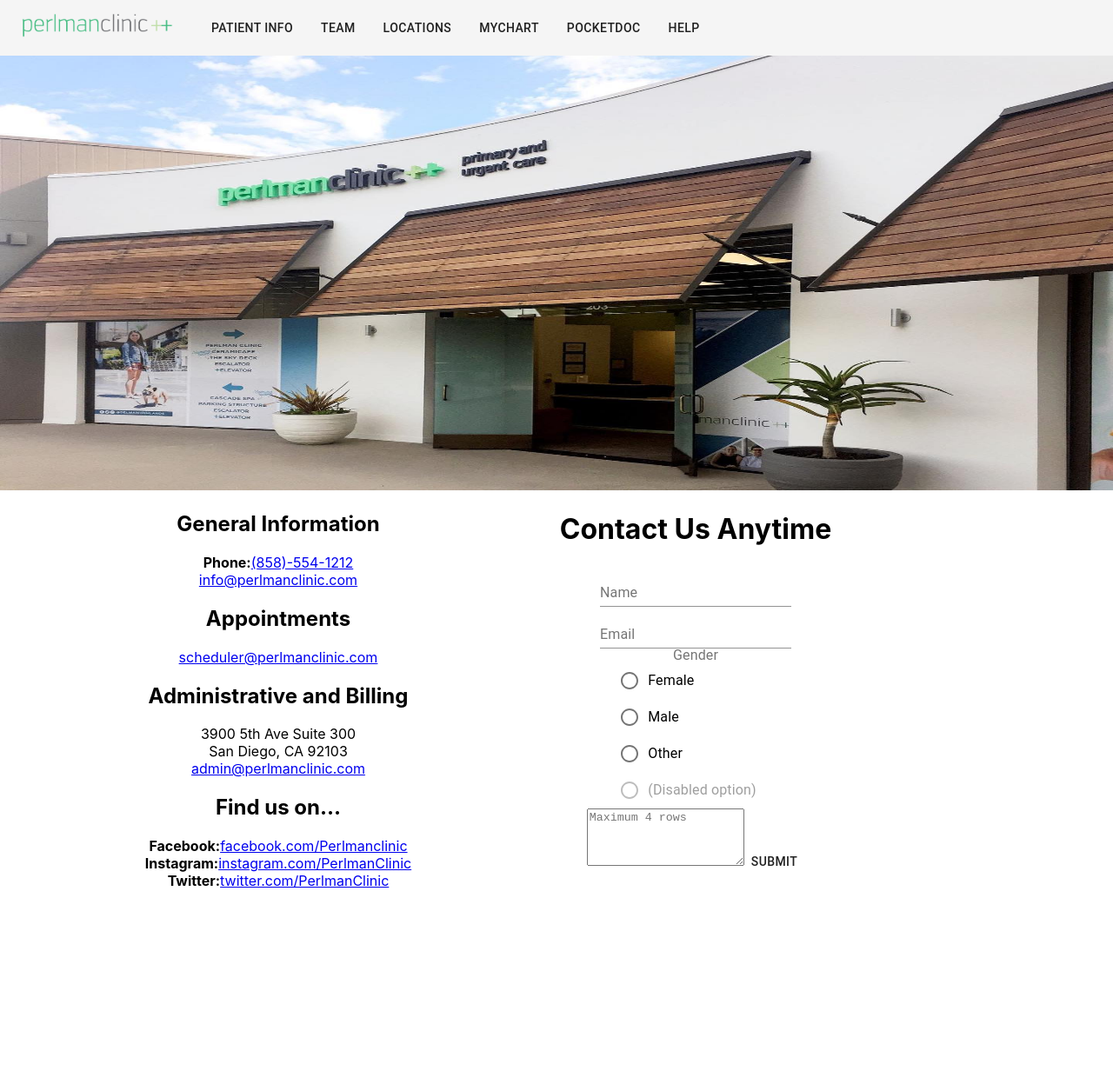
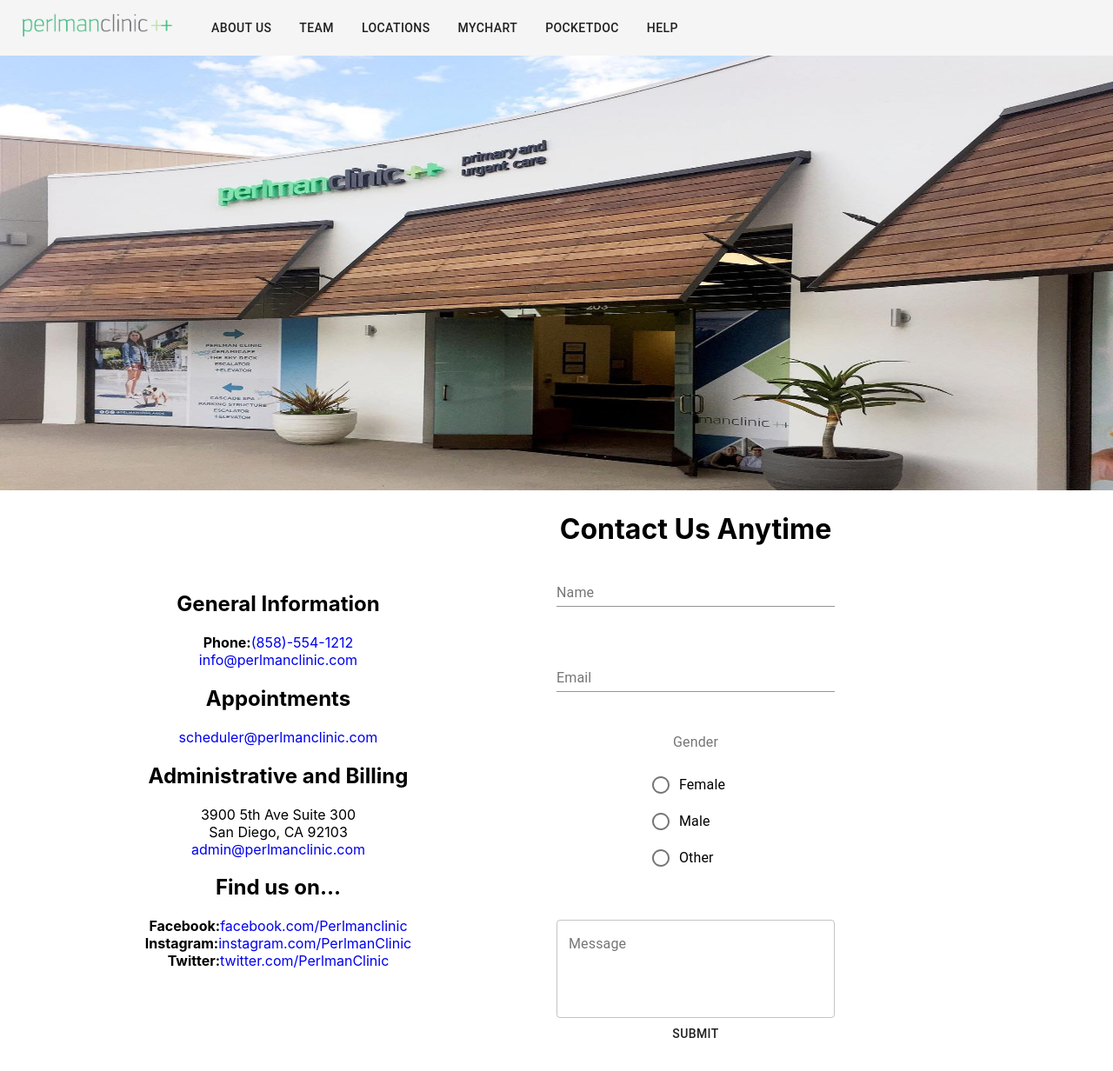
Before and after one commit to eberhe93/perlmanClinic, a React (Create React App) app in the folder perlman-clinic-interview/: page /contact in a window 1280 px wide. Shown: the top 1232 px of the page at 87% size. Before the commit the page ends 1123 px from the top, so only its background shows below. Built offline with nearby package versions, Linux system fonts and the light colour scheme.

Commit message:
Updating anchor tags and improving contact form UI

```diff
--- a/perlman-clinic-interview/src/Components/ButtonOptions/ButtonOptions.js
+++ b/perlman-clinic-interview/src/Components/ButtonOptions/ButtonOptions.js
@@ -15,24 +15,23 @@
           margin: '0 auto'
         }}
       >
-        <Button
+        <a href="https://perlmanclinic.com/book-an-appointment/"
           style={{ height: '55%', width: '30%', border: '2px black solid' }}
         >
-          Schedule Appointment
+          <Button style={{height: '100%', width: '100%'}}>Schedule Appointment</Button>
+        </a>
+
+        <a href="https://perlmanclinic.com/our-team/" style={{ height: '55%', width: '30%', border: '2px black solid'}}>
+        <Button style={{height: '100%', width: '100%'}}>
+          Our Team
         </Button>
+        </a>
 
         <Link
           style={{ height: '55%', width: '30%', border: '2px black solid' }}
           to="/contact"
         >
-          <Button>Schedule Appointment</Button>
-        </Link>
-
-        <Link
-          style={{ height: '55%', width: '30%', border: '2px black solid' }}
-          to="/contact"
-        >
-          <Button>Send Us a Message</Button>
+          <Button style={{height: '100%', width: '100%'}}>Send Us a Message</Button>
         </Link>
       </div>
     );
--- a/perlman-clinic-interview/src/Components/CompanyInformation/CompanyInformation.js
+++ b/perlman-clinic-interview/src/Components/CompanyInformation/CompanyInformation.js
@@ -17,7 +17,7 @@
 class CompanyInformation extends Component {
   render() {
     return (
-      <div>
+      <div style={{height:'100%', display:'flex', alignItems:'center', justifyContent:'center'}}>
         <div>
           <Grid
             container
@@ -28,13 +28,13 @@
             <Grid item>
               <h2>General Information</h2>
               <strong>Phone:</strong>
-              <a href="tel:1-858-554-1212">(858)-554-1212</a>
+              <a href="tel:1-858-554-1212" style={{textDecoration:'none'}}>(858)-554-1212</a>
               <br />
-              <a href="mailto:info@perlmanclinic.com">info@perlmanclinic.com</a>
+              <a href="mailto:info@perlmanclinic.com" style={{textDecoration:'none'}}>info@perlmanclinic.com</a>
             </Grid>
             <Grid item>
               <h2>Appointments</h2>
-              <a href="mailto:scheduler@perlmanclinic.com">
+              <a href="mailto:scheduler@perlmanclinic.com" style={{textDecoration:'none'}}>
                 scheduler@perlmanclinic.com
               </a>
             </Grid>
@@ -43,7 +43,7 @@
               3900 5th Ave Suite 300 <br />
               San Diego, CA 92103
               <br />
-              <a href="mailto:admin@perlmanclinic.com">
+              <a href="mailto:admin@perlmanclinic.com" style={{textDecoration:'none'}}>
                 admin@perlmanclinic.com
               </a>
               <br />
@@ -51,18 +51,18 @@
             <Grid item>
               <h2>Find us on...</h2>
               <strong>Facebook:</strong>
-              <a href="https://facebook.com/Perlmanclinic/">
+              <a href="https://facebook.com/Perlmanclinic/" style={{textDecoration:'none'}}>
                 facebook.com/Perlmanclinic
               </a>
               <br />
               <strong>Instagram:</strong>
 
-              <a href="https://instagram.com/PerlmanClinic">
+              <a href="https://instagram.com/PerlmanClinic" style={{textDecoration:'none'}}>
                 instagram.com/PerlmanClinic
               </a>
               <br />
               <strong>Twitter:</strong>
-              <a href="https://twitter.com/PerlmanClinic">
+              <a href="https://twitter.com/PerlmanClinic" style={{textDecoration:'none'}}>
                 twitter.com/PerlmanClinic
               </a>
               <br />
--- a/perlman-clinic-interview/src/Components/ContactForm/ContactForm.js
+++ b/perlman-clinic-interview/src/Components/ContactForm/ContactForm.js
@@ -21,7 +21,7 @@
       name: '',
       email: '',
       gender: '',
-      textarea: ''
+      message: ''
     };
 
     this.getValidationErrors = this.getValidationErrors.bind(this);
@@ -52,7 +52,7 @@
     console.log(this.state.errors);
     this.setState({ errors: errorList, validated: true });
     //   console.log(errorList.length > 0 ? errorList : undefined);
-    Api.postToSuccess(this.state)
+    Api.postToSuccess(this.state);
   }
 
   submitForm(e) {
@@ -66,35 +66,45 @@
   render() {
     console.log(this.state);
     return (
-      <div style={{width:'50%'}}>
+      <div style={{ width: '50%' }}>
         <h1>Contact Us Anytime</h1>
         <form>
+          <div>
             {this.state.name.length === 0 && this.state.validated ? (
               <ErrorMessage name="name" errors={this.state.errors} />
             ) : null}
             <TextField
+              fullWidth={true}
               id="standard-basic"
               label="Name"
               name="name"
               onChange={e => this.handleInputChange(e)}
             />
-
+          </div>
+          <div style={{ marginTop: 50 }}>
             {!this.state.email && this.state.validated ? (
               <ErrorMessage name="email" errors={this.state.errors} />
             ) : null}
             <TextField
+              fullWidth={true}
               id="standard-basic"
               label="Email"
               name="email"
               onChange={e => this.handleInputChange(e)}
             />
-
+          </div>
+          <div style={{ marginTop: 50 }}>
             {!this.state.gender && this.state.validated ? (
               <ErrorMessage name="gender" errors={this.state.errors} />
             ) : null}
 
             <FormControl component="fieldset">
-            <FormLabel component="legend">Gender</FormLabel>
+              <FormLabel
+                style={{ marginTop: 10, marginBottom: 20 }}
+                component="legend"
+              >
+                Gender
+              </FormLabel>
               <RadioGroup
                 aria-label="gender"
                 name="gender1"
@@ -105,33 +115,35 @@
                   control={<Radio />}
                   label="Female"
                 />
-              <FormControlLabel value="male" control={<Radio />} label="Male" />
+                <FormControlLabel
+                  value="male"
+                  control={<Radio />}
+                  label="Male"
+                />
                 <FormControlLabel
                   value="other"
                   control={<Radio />}
                   label="Other"
                 />
-              <FormControlLabel
-                value="disabled"
-                disabled
-                control={<Radio />}
-                label="(Disabled option)"
-              />
               </RadioGroup>
             </FormControl>
+          </div>
+          <div style={{ marginTop: 50 }}>
+            {!this.state.message && this.state.validated ? (
+              <ErrorMessage name="message" errors={this.state.errors} />
+            ) : null}
 
-
-          {!this.state.textarea && this.state.validated ? (
-            <ErrorMessage name="textarea" errors={this.state.errors} />
-          ) : null}
-          <TextareaAutosize
+            <TextField
               onChange={e => this.handleInputChange(e)}
-            name="textarea"
-            rowsMin={4}
-            aria-label="maximum height"
-            placeholder="Maximum 4 rows"
+              id="outlined-multiline-static"
+              label="Message"
+              multiline
+              rows={4}
+              name="message"
+              variant="outlined"
+              fullWidth={true}
             />
-
+          </div>
           <Button onClick={this.submitForm}>Submit</Button>
         </form>
       </div>
--- a/perlman-clinic-interview/src/Components/Navbar/Navbar.js
+++ b/perlman-clinic-interview/src/Components/Navbar/Navbar.js
@@ -22,12 +22,12 @@
 }));
 
 const menuItems = [
-    {title: 'Patient Info'},
-    {title: 'Team'},
-    {title: 'Locations'},
-    {title: 'MyChart'},
-    {title: 'PocketDoc'},
-    {title: 'Help'},
+    {title: 'About Us', link: 'https://perlmanclinic.com/about-us/'},
+    {title: 'Team', link: 'https://perlmanclinic.com/our-team/'},
+    {title: 'Locations', link: 'https://perlmanclinic.com/clinic-locations/'},
+    {title: 'MyChart', link: 'https://mychart.perlmanclinic.com/mpc/'},
+    {title: 'PocketDoc', link: 'https://pocketdocapp.com/'},
+    {title: 'Help', link: 'https://perlmanclinic.com/support/'},
 ]
 
 export default function ButtonAppBar() {
@@ -42,10 +42,12 @@
             <img src={PerlmanLogo} style={{width:175}} />
             </Link>
           </IconButton>
-          <div style={{float:'right'}}>
-          {menuItems.map(item => (<Button variant="h6" className={classes.title}>
+          <div>
+          {menuItems.map(item => (
+          <a href={item.link} style={{textDecoration:'none'}}>
+          <Button variant="h6" className={classes.title}>
             {item.title}
-          </Button>))}
+          </Button></a>))}
           </div>
             {/* <HamburgerMenuIcon/> */}
         </Toolbar>
```
Lines whose indentation alone changed are shown as unchanged.
